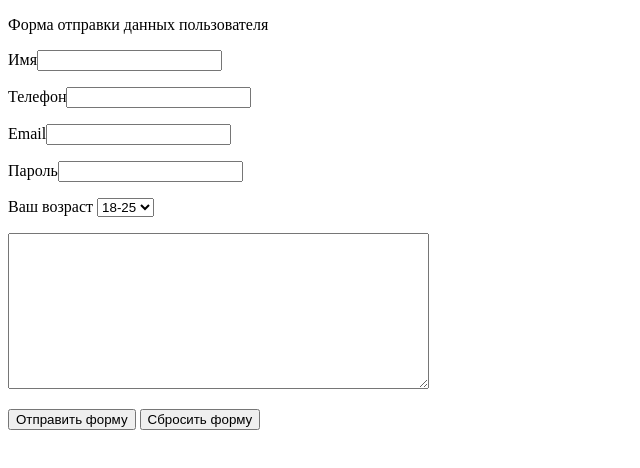
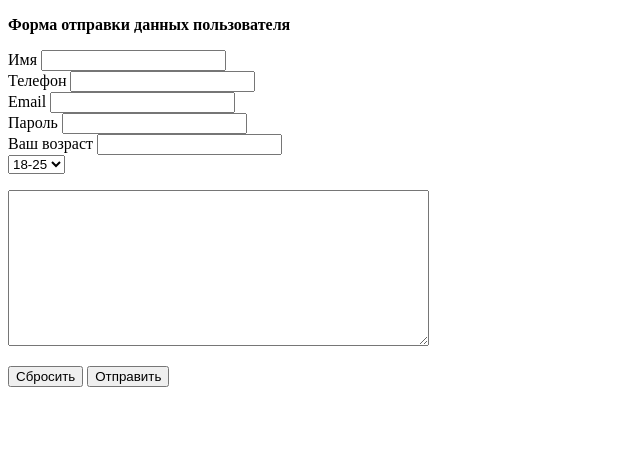
Before and after one commit to Olga-Holodtsova/form, a plain HTML site: page Index.html in a window 1280 px wide. Shown: the whole page, without its empty margins (0-640 px from the left). Drawn offline with Linux system fonts and the light colour scheme.

Commit message:
Update Index.html

```diff
--- a/Index.html
+++ b/Index.html
@@ -1,28 +1,30 @@
+
 <!DOCTYPE html>
 <html lang="en">
 <head>
     <meta charset="UTF-8">
     <meta name="viewport" content="width=device-width, initial-scale=1.0">
-    <title>Форма отправки данных пользователя</title>
+    <title>form</title>
 </head>
 <body>
-  <form action="/signup" method="POST">
-    <p><label>Форма отправки данных пользователя</label></p>
-    <p><label>Имя</label><input type="text" name="first_name"></p>
-    <p><label>Телефон</label><input type="text" name="telephone"></p>
-    <p><label>Email</label><input type="text" name="email"></p>
-    <p><label>Пароль</label><input type="text" name="password"></p>
-    <p><label>Ваш возраст</label>
-    <select name="Your age" id="Your_age">
+  <form action="handler.php">
+    <p><b>Форма отправки данных пользователя</b></p>
+    <p><label>Имя <input type="text"></label><Br>
+      <label>Телефон <input type="text"></label><Br>
+      <label>Email <input type="text"></label><Br>
+      <label>Пароль <input type="text"></label><Br>
+      <label>Ваш возраст <input type="text"></label><Br>
+      <select name="Your age" id="Your_age">
       <option>18-25</option>
       <option>26-35</option>
       <option>36-45</option>
       <option>46-55</option>
       <option>56-65</option>
-    </select></p>
+    </select>
+    </p>
+   </form>
     <p><label><textarea name="text" cols="50" rows="10"></textarea></label></p>
-    <p><button>Отправить форму</button>
-      <button>Сбросить  форму</button></p>
-    </form>
+    <input type="reset" value="Сбросить">
+    <input type="submit" value="Отправить">
 </body>
 </html>
```
